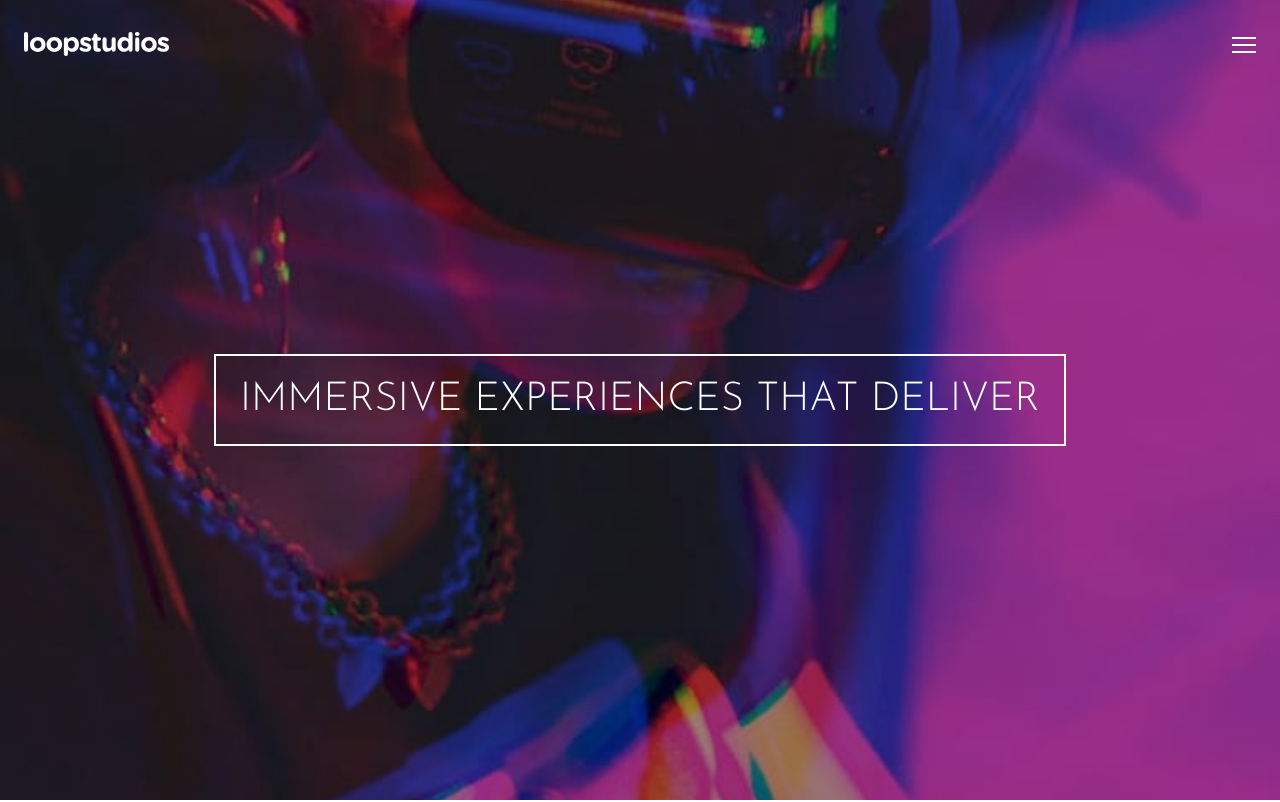
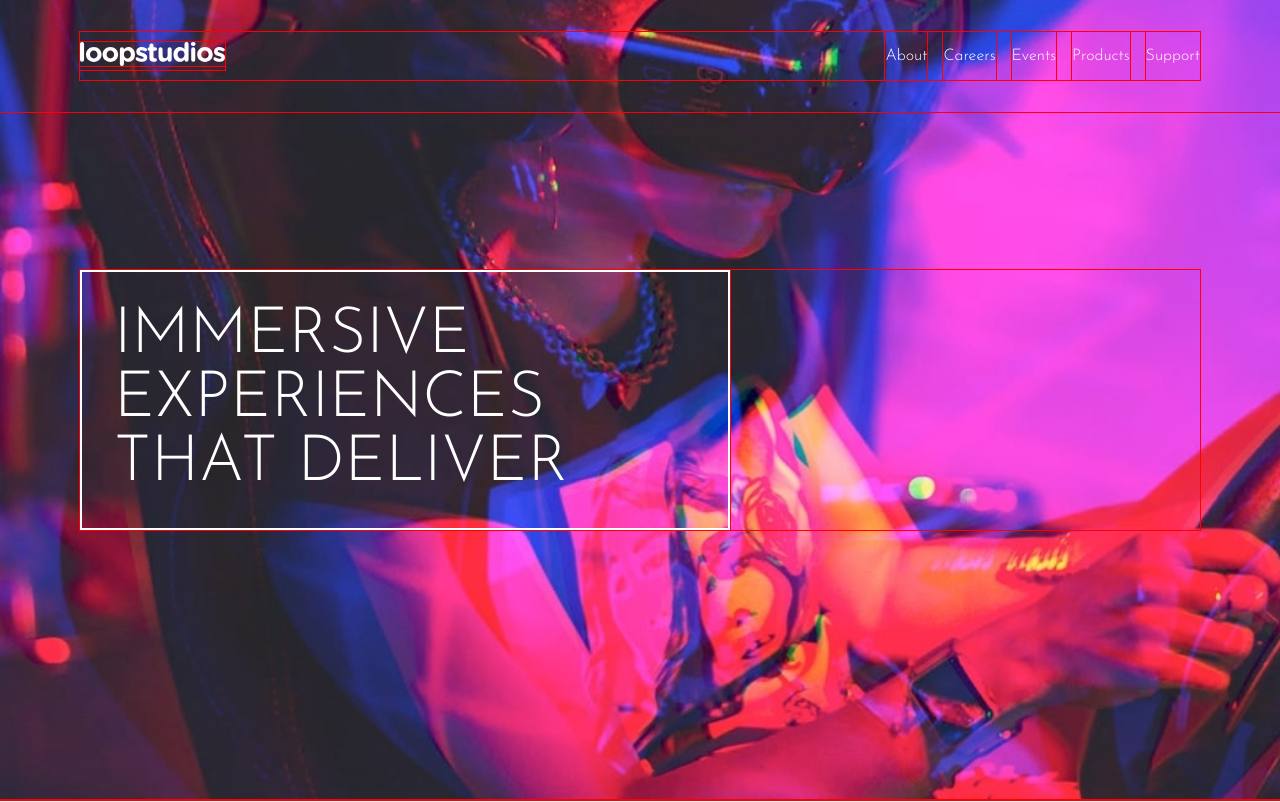
Before and after one commit to GK-Hynes/loopstudios-landing-page, a plain HTML site: page index.html in a window 1280 px wide. Shown: the top 802 px of the page. Drawn offline with Linux system fonts and the light colour scheme.

Commit message:
Add desktop styles to header and hero section

```diff
--- a/index.html
+++ b/index.html
@@ -60,11 +60,34 @@
         >
           <img src="./images/icon-close.svg" alt="Open Menu" />
         </button>
+        <div class="desktop-menu" id="desktopMenu">
+          <nav class="nav">
+            <ul class="nav__list nav__list--desktop">
+              <li class="nav__list-item">
+                <a href="#" class="nav__link">About</a>
+              </li>
+              <li class="nav__list-item">
+                <a href="#" class="nav__link">Careers</a>
+              </li>
+              <li class="nav__list-item">
+                <a href="#" class="nav__link">Events</a>
+              </li>
+              <li class="nav__list-item">
+                <a href="#" class="nav__link">Products</a>
+              </li>
+              <li class="nav__list-item">
+                <a href="#" class="nav__link">Support</a>
+              </li>
+            </ul>
+          </nav>
+        </div>
       </div>
     </header>
     <main>
       <section class="hero" id="hero">
-        <h1 class="heading__main">Immersive experiences that deliver</h1>
+        <div class="hero__content">
+          <h1 class="heading__main">Immersive experiences that deliver</h1>
+        </div>
       </section>
       <section class="about" id="aboutUs">
         <img
--- a/styles.css
+++ b/styles.css
@@ -4,6 +4,7 @@
   box-sizing: border-box;
   margin: 0;
   padding: 0;
+  outline: 1px solid red;
 }
 
 img {
@@ -30,6 +31,11 @@ h3 {
     Roboto, Oxygen, Ubuntu, Cantarell, "Open Sans", "Helvetica Neue", sans-serif;
 }
 
+.container {
+  max-width: 1120px;
+  margin: auto;
+}
+
 /* Header styles */
 
 .header {
@@ -39,6 +45,8 @@ h3 {
 }
 
 .header__main {
+  max-width: 1120px;
+  margin: auto;
   display: flex;
   align-items: center;
   justify-content: space-between;
@@ -84,6 +92,10 @@ h3 {
   color: var(--white);
 }
 
+.desktop-menu {
+  display: none;
+}
+
 .closed {
   display: none;
 }
@@ -96,12 +108,18 @@ h3 {
 
 .hero {
   height: 100vh;
+  width: 100%;
   padding: 0 1.5rem;
   background: no-repeat center url("./images/mobile/image-hero.jpg");
   background-size: cover;
   color: var(--white);
-  display: grid;
-  place-content: center;
+  display: flex;
+}
+
+.hero__content {
+  width: 100%;
+  max-width: 1120px;
+  margin: auto;
 }
 
 .heading__main {
@@ -264,3 +282,46 @@ h3 {
   color: var(--dark-gray);
   text-decoration: none;
 }
+
+@media (min-width: 640px) {
+  .menu-button {
+    display: none;
+  }
+  .desktop-menu {
+    display: block;
+  }
+
+  .nav__list {
+    display: flex;
+    gap: 1rem;
+  }
+
+  .nav__list-item {
+    /* display: flex;
+    align-items: center; */
+  }
+
+  .nav__link {
+    font-size: 1rem;
+    height: 100%;
+    display: flex;
+    align-items: center;
+    text-transform: none;
+  }
+
+  .hero {
+    background: no-repeat center url("./images/desktop/image-hero.jpg");
+    background-size: cover;
+  }
+
+  .hero__content {
+    max-width: 1120px;
+    margin: auto;
+  }
+
+  .heading__main {
+    font-size: 4rem;
+    max-width: 650px;
+    padding: 2rem;
+  }
+}
```
